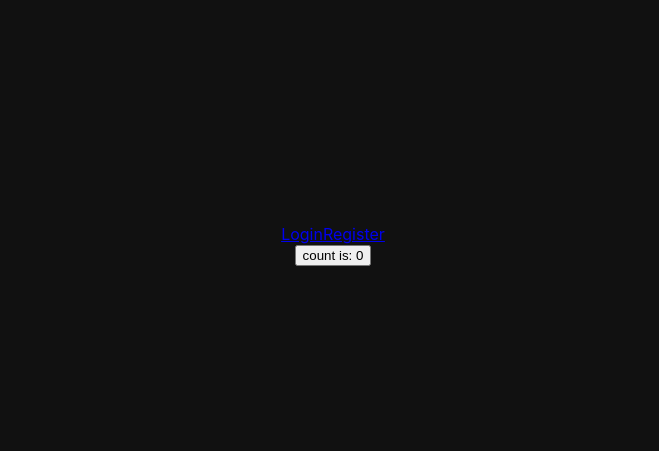
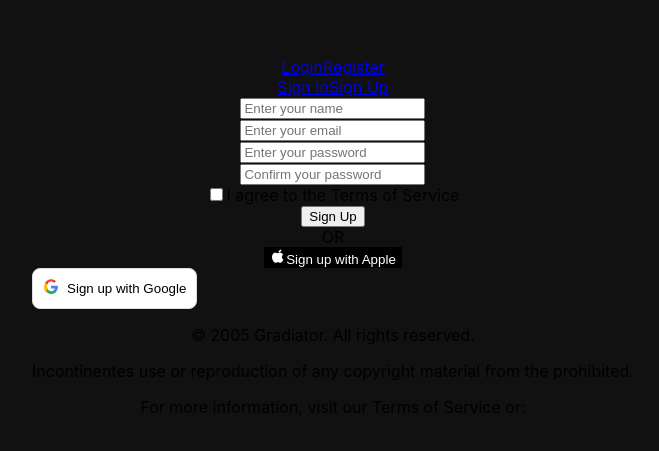
Before and after one commit to hoangduck156/btvn, a React (Vite) app in the folder react/: page /register in a window 1280 px wide. Shown: the part 163-614 px from the top of the page, without its empty margins (307-966 px from the left). Built offline with nearby package versions, Linux system fonts and the light colour scheme.

Commit message:
Update Register.jsx

```diff
--- a/react/src/components/Register.jsx
+++ b/react/src/components/Register.jsx
@@ -1,10 +1,183 @@
-import React, { useState } from 'react'
+import React, { useState } from 'react';
+import { Link } from 'react-router-dom';
 
-export default function Register() {
-    const [count, setCount] = useState(0);
+const Register = () => {
+  const [formData, setFormData] = useState({
+    name: '',
+    email: '',
+    password: '',
+    confirmPassword: '',
+    agreeToTerms: false
+  });
+  const [errors, setErrors] = useState({});
+
+  const handleChange = (e) => {
+    const { name, value, type, checked } = e.target;
+    setFormData(prev => ({
+      ...prev,
+      [name]: type === 'checkbox' ? checked : value
+    }));
+
+    // Clear error when user starts typing
+    if (errors[name]) {
+      setErrors(prev => ({
+        ...prev,
+        [name]: ''
+      }));
+    }
+  };
+
+  const validateForm = () => {
+    const newErrors = {};
+
+    if (!formData.name) {
+      newErrors.name = 'Name is required';
+    }
+
+    if (!formData.email) {
+      newErrors.email = 'Email is required';
+    } else if (!/\S+@\S+\.\S+/.test(formData.email)) {
+      newErrors.email = 'Email is invalid';
+    }
+
+    if (!formData.password) {
+      newErrors.password = 'Password is required';
+    } else if (formData.password.length < 6) {
+      newErrors.password = 'Password must be at least 6 characters';
+    }
+
+    if (!formData.confirmPassword) {
+      newErrors.confirmPassword = 'Please confirm your password';
+    } else if (formData.password !== formData.confirmPassword) {
+      newErrors.confirmPassword = 'Passwords do not match';
+    }
+
+    if (!formData.agreeToTerms) {
+      newErrors.agreeToTerms = 'You must agree to the terms';
+    }
+
+    return newErrors;
+  };
+
+  const handleSubmit = (e) => {
+    e.preventDefault();
+    const formErrors = validateForm();
+
+    if (Object.keys(formErrors).length === 0) {
+      // Submit form data
+      console.log('Form submitted:', formData);
+      alert('Registration successful!');
+    } else {
+      setErrors(formErrors);
+    }
+  };
+
   return (
-    <div>
-        <button onClick={() => setCount(count + 1)}>count is: {count}</button>
+    <div className="auth-card">
+      <div className="auth-tabs">
+        <Link to="/login" className="auth-tab">Sign In</Link>
+        <Link to="/register" className="auth-tab active">Sign Up</Link>
+      </div>
+
+      <form onSubmit={handleSubmit} className="auth-form">
+        <div className="form-group">
+          <input
+            type="text"
+            name="name"
+            value={formData.name}
+            onChange={handleChange}
+            placeholder="Enter your name"
+            className={errors.name ? 'error' : ''}
+          />
+          {errors.name && <span className="error-text">{errors.name}</span>}
+        </div>
+
+        <div className="form-group">
+          <input
+            type="email"
+            name="email"
+            value={formData.email}
+            onChange={handleChange}
+            placeholder="Enter your email"
+            className={errors.email ? 'error' : ''}
+          />
+          {errors.email && <span className="error-text">{errors.email}</span>}
+        </div>
+
+        <div className="form-group">
+          <input
+            type="password"
+            name="password"
+            value={formData.password}
+            onChange={handleChange}
+            placeholder="Enter your password"
+            className={errors.password ? 'error' : ''}
+          />
+          {errors.password && <span className="error-text">{errors.password}</span>}
+        </div>
+
+        <div className="form-group">
+          <input
+            type="password"
+            name="confirmPassword"
+            value={formData.confirmPassword}
+            onChange={handleChange}
+            placeholder="Confirm your password"
+            className={errors.confirmPassword ? 'error' : ''}
+          />
+          {errors.confirmPassword && <span className="error-text">{errors.confirmPassword}</span>}
+        </div>
+
+        <div className="form-options">
+          <label className="checkbox-container">
+            <input
+              type="checkbox"
+              name="agreeToTerms"
+              checked={formData.agreeToTerms}
+              onChange={handleChange}
+            />
+            <span className="checkmark"></span>
+            I agree to the Terms of Service
+          </label>
+          {errors.agreeToTerms && <span className="error-text">{errors.agreeToTerms}</span>}
+        </div>
+
+        <button type="submit" className="auth-button">Sign Up</button>
+      </form>
+
+      <div className="divider">
+        <span>OR</span>
+      </div>
+
+      <div className="social-login">
+        <button className="social-button apple">
+          <span className="social-icon">
+            <svg width="16" height="16" viewBox="0 0 16 16" fill="none">
+              <path d="M12.1872 8.47124C12.1765 7.09191 13.0005 6.23058 13.0332 6.19591C12.1512 4.98791 10.7565 4.78324 10.2258 4.76791C9.19382 4.63591 8.20115 5.36391 7.63715 5.36391C7.06448 5.36391 6.23315 4.77591 5.34515 4.79191C4.22582 4.80791 3.20982 5.43591 2.60915 6.43591C1.36915 8.48391 2.13782 11.6279 3.34515 13.1479C3.93715 13.8999 4.64982 14.7559 5.56182 14.7159C6.44982 14.6759 6.81782 14.1559 7.89782 14.1559C8.96915 14.1559 9.32182 14.7159 10.2498 14.6999C11.1938 14.6839 11.8172 13.9159 12.4012 13.1639C13.1132 12.2599 13.4252 11.3799 13.4412 11.3399C13.4252 11.3319 11.8578 10.7399 11.8412 8.48391L12.1872 8.47124ZM10.6892 3.49991C11.1452 2.93991 11.4492 2.16391 11.3532 1.37991C10.6492 1.41991 9.77782 1.84391 9.30582 2.40391C8.88182 2.89991 8.50582 3.69191 8.61782 4.45991C9.40982 4.52391 10.2172 4.07591 10.6892 3.49991Z" fill="currentColor"/>
+            </svg>
+          </span>
+          Sign up with Apple
+        </button>
+        <button className="social-button google">
+          <span className="social-icon">
+            <svg width="16" height="16" viewBox="0 0 16 16" fill="none">
+              <path d="M14.9 8.16136C14.9 7.63455 14.8545 7.13091 14.7691 6.65002H8V9.48637H11.8436C11.6909 10.2982 11.1964 10.9727 10.4909 11.4182V13.1691H12.5873C13.9782 11.9127 14.9 10.1309 14.9 8.16136Z" fill="#4285F4"/>
+              <path d="M8 15C9.95 15 11.6364 14.3545 12.8873 13.1691L10.7909 11.4182C10.15 11.8659 9.29545 12.15 8.3 12.15C6.45909 12.15 4.92273 10.9227 4.33182 9.25H2.15909V11.0545C3.45 13.65 5.95 15 8 15Z" fill="#34A853"/>
+              <path d="M4.33182 9.25C4.13182 8.65 4.02273 8.00455 4.02273 7.34091C4.02273 6.67727 4.13182 6.03182 4.32273 5.43182V3.62727H2.15909C1.46818 4.99545 1.06818 6.61364 1.06818 8.34091C1.06818 10.0682 1.46818 11.6864 2.15909 13.0545L4.32273 11.25C4.13182 10.65 4.02273 10.0045 4.02273 9.34091C4.02273 8.67727 4.13182 8.03182 4.33182 7.43182V9.25Z" fill="#FBBC05"/>
+              <path d="M8 2.58636C9.29091 2.58636 10.4227 3.03182 11.3136 3.90455L12.9364 2.28182C11.6364 1.06364 9.95 0.340912 8 0.340912C5.95 0.340912 3.45 1.69091 2.15909 3.62727L4.32273 5.43182C4.92273 3.75909 6.45909 2.58636 8 2.58636Z" fill="#EA4335"/>
+            </svg>
+          </span>
+          Sign up with Google
+        </button>
+      </div>
+
+      <footer className="auth-footer">
+        <p>© 2005 Gradiator. All rights reserved.</p>
+        <p>Incontinentes use or reproduction of any copyright material from the prohibited.</p>
+        <p>For more information, visit our Terms of Service or:</p>
+      </footer>
     </div>
-  )
-}
+  );
+};
+
+export default Register;
```
